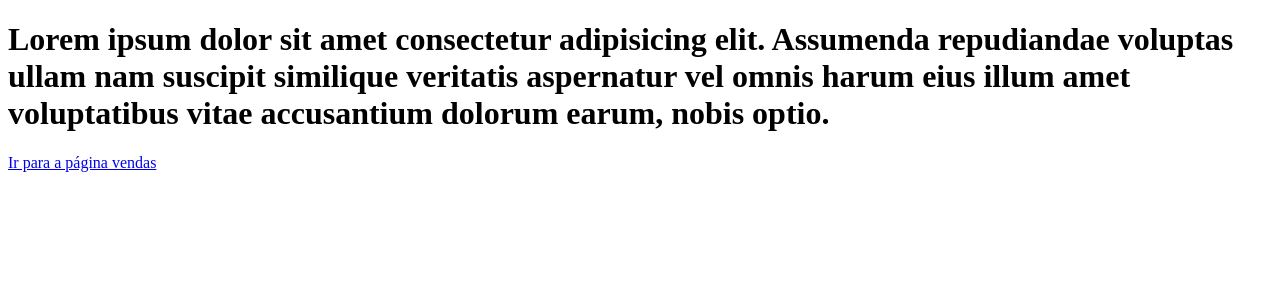
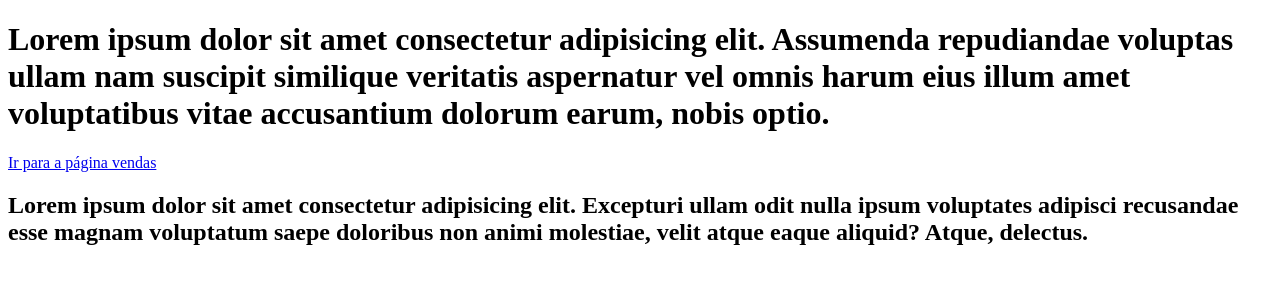
Before and after one commit to JacksonSMoreira/Testanto_git_gitHub, a plain HTML site: page index.html in a window 1280 px wide. Drawn offline with Linux system fonts and the light colour scheme.

Commit message:
first commit

```diff
--- a/index.html
+++ b/index.html
@@ -10,5 +10,6 @@
     <h1>Lorem ipsum dolor sit amet consectetur adipisicing elit. Assumenda repudiandae voluptas ullam nam suscipit similique veritatis aspernatur vel omnis harum eius illum amet voluptatibus vitae accusantium dolorum earum, nobis optio.</h1>
 
     <a href="vendas.html">Ir para a página vendas</a>
+    <h2>Lorem ipsum dolor sit amet consectetur adipisicing elit. Excepturi ullam odit nulla ipsum voluptates adipisci recusandae esse magnam voluptatum saepe doloribus non animi molestiae, velit atque eaque aliquid? Atque, delectus.</h2>
 </body>
 </html>
```
